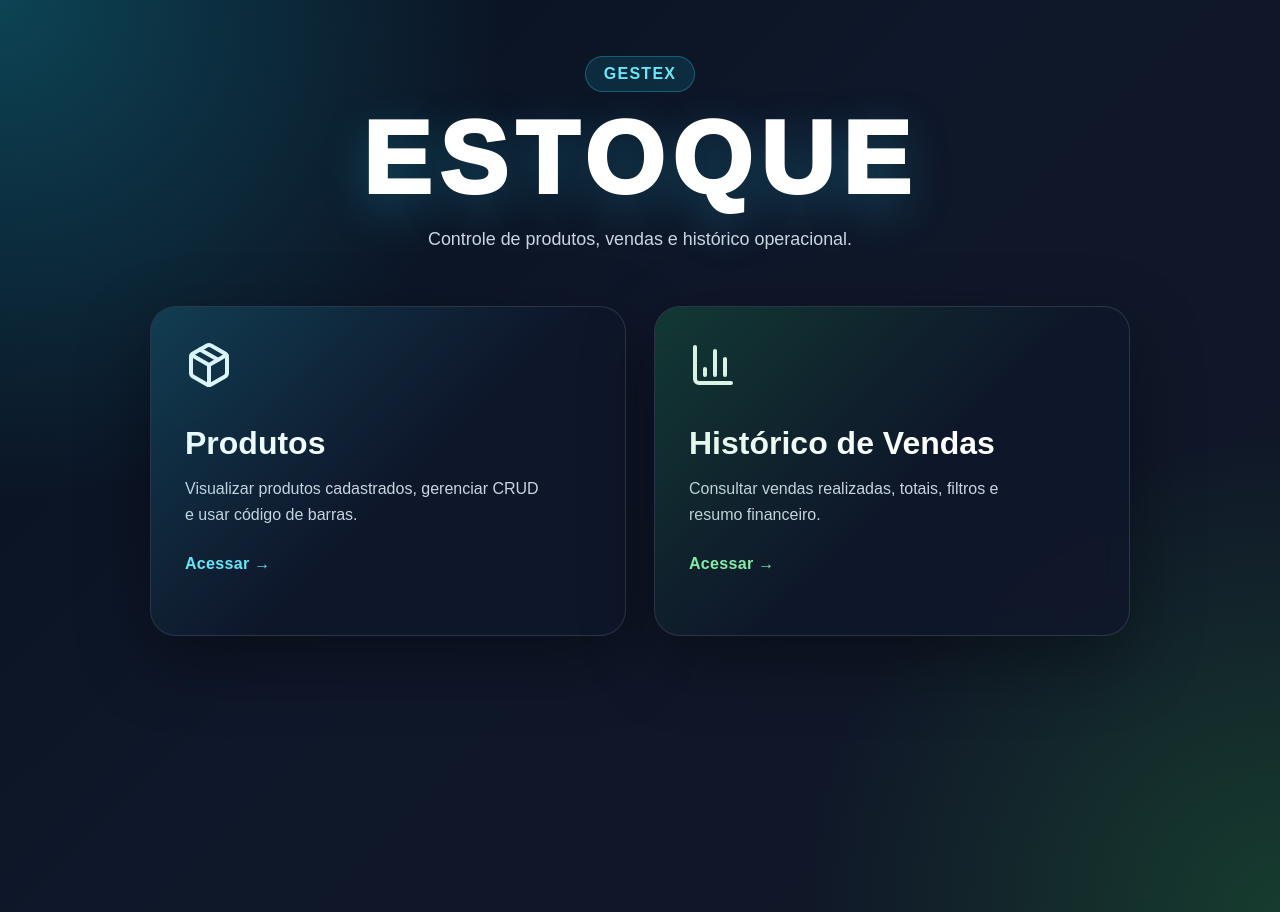
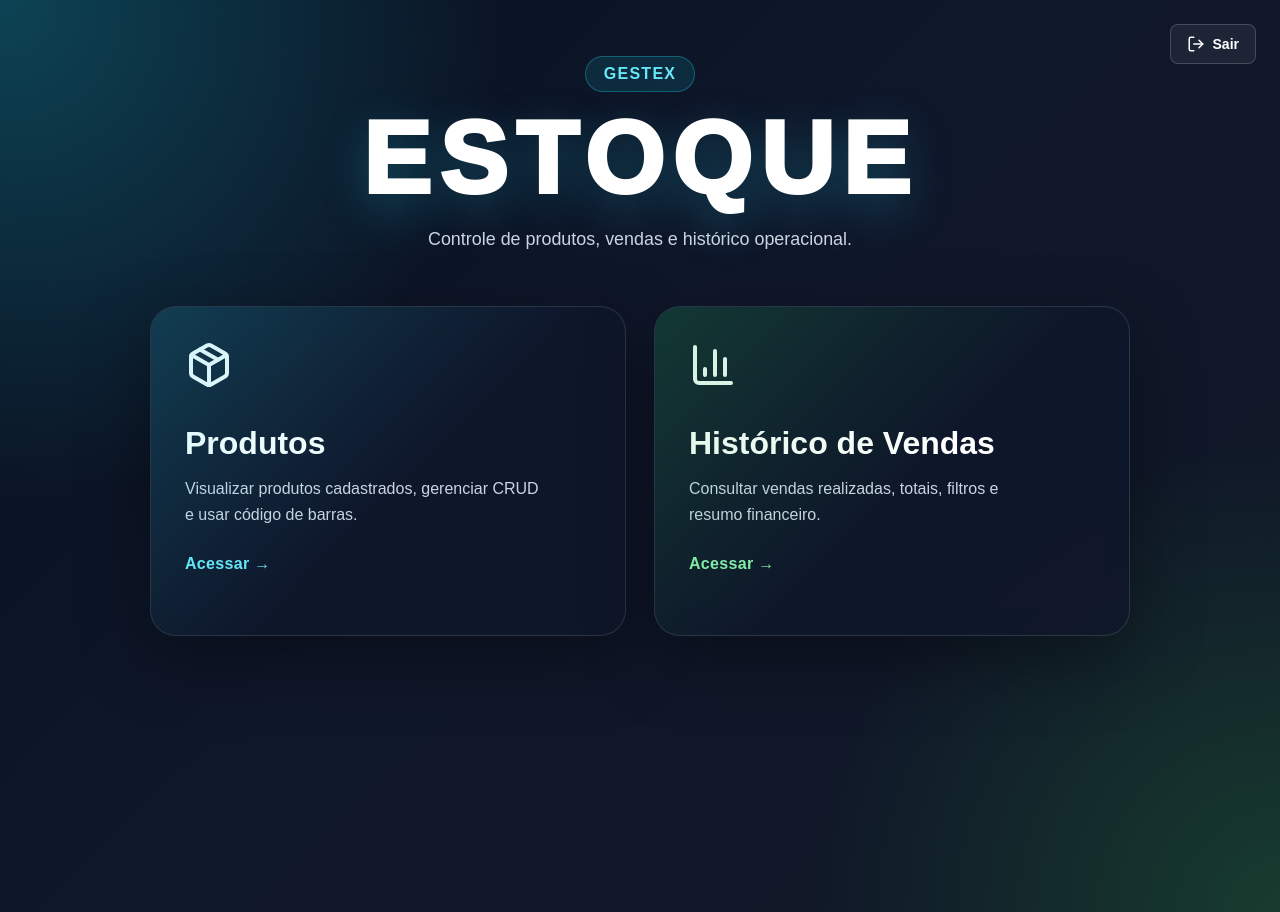
Before and after one commit to NemoBJJ/estoque-front, a React (Create React App) app: page /auth in a window 1280 px wide. Built offline with nearby package versions, Linux system fonts and the light colour scheme; no server answers; the HTML template or start-up script is replaced by a standard one.

Commit message:
Adiciona logout ao modulo estoque

```diff
--- a/src/components/Menu.js
+++ b/src/components/Menu.js
@@ -1,19 +1,85 @@
-import React from "react";
+import React, { useState } from "react";
 import { Link } from "react-router-dom";
-import { Package, ChartColumn } from "lucide-react";
+import { Package, ChartColumn, LogOut } from "lucide-react";
 import "./Menu.css";
 
+const AUTH_URL =
+  window.location.hostname === "localhost" ||
+  window.location.hostname === "127.0.0.1"
+    ? "http://localhost:8087"
+    : "https://auth.neemindev.com";
+
 const Menu = () => {
+  const [saindo, setSaindo] = useState(false);
+
+  const logout = async () => {
+    try {
+      setSaindo(true);
+
+      await fetch(`${AUTH_URL}/api/auth/logout`, {
+        method: "POST",
+        credentials: "include",
+      });
+    } catch (error) {
+      console.error("Erro ao encerrar sessão:", error);
+    } finally {
+      if (
+        window.location.hostname === "localhost" ||
+        window.location.hostname === "127.0.0.1"
+      ) {
+        window.location.href = "/";
+      } else {
+        window.location.href =
+          "https://gestex.neemindev.com/login?redirect=estoque";
+      }
+    }
+  };
+
   return (
     <div className="estoque-home">
+
+      <button
+        type="button"
+        onClick={logout}
+        disabled={saindo}
+        style={{
+          position: "absolute",
+          top: "24px",
+          right: "24px",
+          display: "flex",
+          alignItems: "center",
+          gap: "8px",
+          padding: "10px 16px",
+          borderRadius: "8px",
+          border: "1px solid rgba(255,255,255,0.18)",
+          background: "rgba(255,255,255,0.06)",
+          color: "#ffffff",
+          cursor: saindo ? "default" : "pointer",
+          fontSize: "14px",
+          fontWeight: "600",
+        }}
+      >
+        <LogOut size={18} />
+
+        {saindo ? "Saindo..." : "Sair"}
+      </button>
+
       <div className="estoque-hero">
         <span className="estoque-badge">GesteX</span>
+
         <h1>ESTOQUE</h1>
-        <p>Controle de produtos, vendas e histórico operacional.</p>
+
+        <p>
+          Controle de produtos, vendas e histórico operacional.
+        </p>
       </div>
 
       <div className="estoque-cards">
-        <Link to="/produtos/listar" className="estoque-card produtos-card">
+
+        <Link
+          to="/produtos/listar"
+          className="estoque-card produtos-card"
+        >
           <div className="card-icon">
             <Package size={48} strokeWidth={2} />
           </div>
@@ -44,6 +110,7 @@ const Menu = () => {
 
           <span>Acessar →</span>
         </Link>
+
       </div>
     </div>
   );
```
